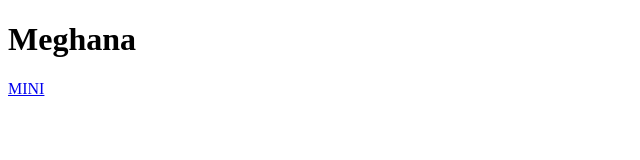
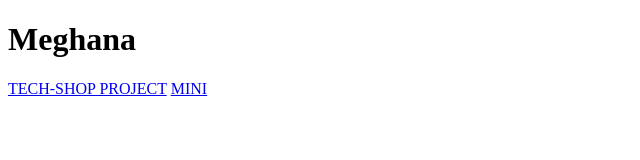
Before and after one commit to MeghanaGinna/MeghanaGinna.github.io, a plain HTML site: page index.html in a window 1280 px wide. Shown: the whole page, without its empty margins (0-640 px from the left). Drawn offline with Linux system fonts and the light colour scheme.

Commit message:
modified project

```diff
--- a/index.html
+++ b/index.html
@@ -7,6 +7,7 @@
 </head>
 <body>
     <h1>Meghana</h1>
-    <a href="https://github.com/MeghanaGinna/RISING-WATERS-A-MACHINE-LEARNING-APPROACH-TO-FLOOD-PREDICTION.git">MINI</a>
+    <a href="https://meghanaginna.github.io/Tech-Shop-E-Commerce/">TECH-SHOP PROJECT</a>
+    <a href="https://meghanaginna.github.io/RISING-WATERS-A-MACHINE-LEARNING-APPROACH-TO-FLOOD-PREDICTION/">MINI</a>
 </body>
 </html>
```
